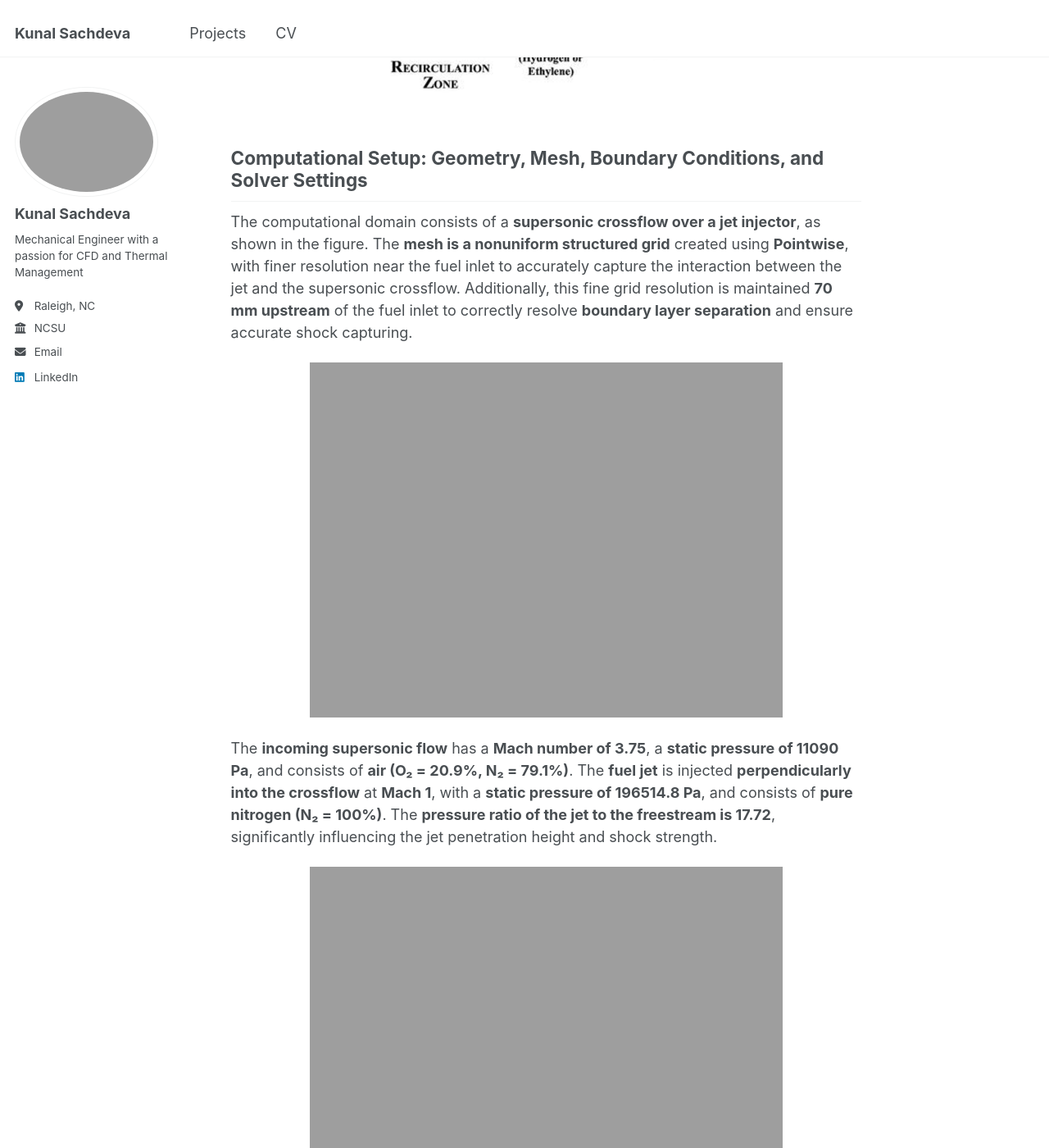
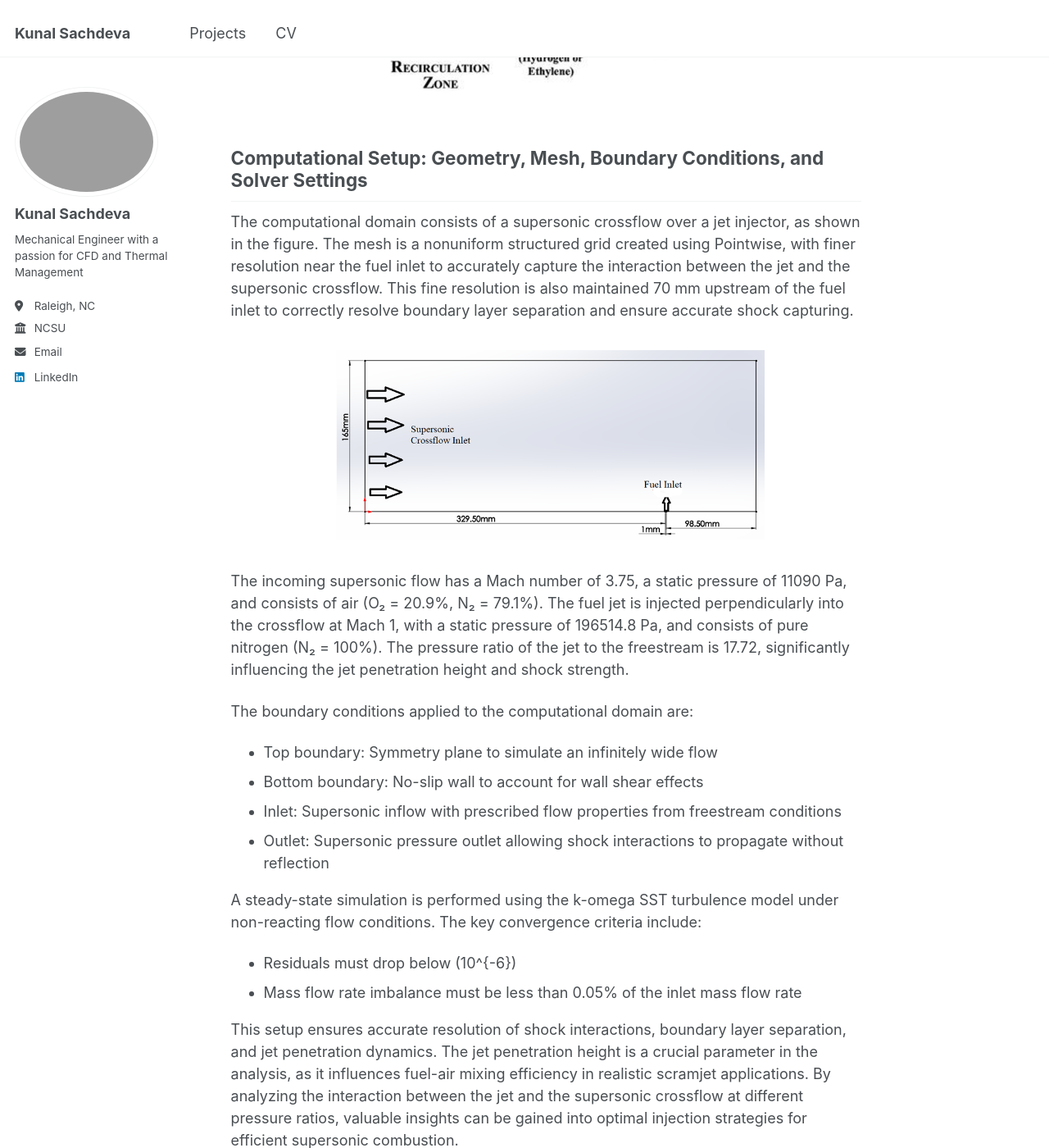
Before and after one commit to sachdevakunal/sachdevakunal.github.io, a Jekyll site: the page built from _projects/iit_kgp.md, in a window 1280 px wide and 1400 px high, scrolled down 2146 px. Shown: the whole window at 82% size. Built offline with Jekyll 4.4.1, drawn with Linux system fonts in a browser that asks for light colours; some of the changed text lies outside the part shown.

Commit message:
Update iit_kgp.md

```diff
--- a/_projects/iit_kgp.md
+++ b/_projects/iit_kgp.md
@@ -41,26 +41,22 @@ The penetration height of the jet depends on the jet-to-freestream momentum flux
 
 ## **Computational Setup: Geometry, Mesh, Boundary Conditions, and Solver Settings**
 
-The computational domain consists of a **supersonic crossflow over a jet injector**, as shown in the figure. The **mesh is a nonuniform structured grid** created using **Pointwise**, with finer resolution near the fuel inlet to accurately capture the interaction between the jet and the supersonic crossflow. Additionally, this fine grid resolution is maintained **70 mm upstream** of the fuel inlet to correctly resolve **boundary layer separation** and ensure accurate shock capturing.
+The computational domain consists of a supersonic crossflow over a jet injector, as shown in the figure. The mesh is a nonuniform structured grid created using Pointwise, with finer resolution near the fuel inlet to accurately capture the interaction between the jet and the supersonic crossflow. This fine resolution is also maintained 70 mm upstream of the fuel inlet to correctly resolve boundary layer separation and ensure accurate shock capturing.
 
 <p align="center">
-  <img src="https://sachdevakunal.github.io/images/jisc/geometry.png" width="75%">
+  <img src="https://sachdevakunal.github.io/images/iit_kgp/geometry.png" width="75%">
 </p>
 
-The **incoming supersonic flow** has a **Mach number of 3.75**, a **static pressure of 11090 Pa**, and consists of **air (O₂ = 20.9%, N₂ = 79.1%)**. The **fuel jet** is injected **perpendicularly into the crossflow** at **Mach 1**, with a **static pressure of 196514.8 Pa**, and consists of **pure nitrogen (N₂ = 100%)**. The **pressure ratio of the jet to the freestream is 17.72**, significantly influencing the jet penetration height and shock strength.
+The incoming supersonic flow has a Mach number of 3.75, a static pressure of 11090 Pa, and consists of air (O₂ = 20.9%, N₂ = 79.1%). The fuel jet is injected perpendicularly into the crossflow at Mach 1, with a static pressure of 196514.8 Pa, and consists of pure nitrogen (N₂ = 100%). The pressure ratio of the jet to the freestream is 17.72, significantly influencing the jet penetration height and shock strength.
 
-<p align="center">
-  <img src="https://sachdevakunal.github.io/images/jisc/mesh.png" width="75%">
-</p>
+The boundary conditions applied to the computational domain are:
+- Top boundary: Symmetry plane to simulate an infinitely wide flow
+- Bottom boundary: No-slip wall to account for wall shear effects
+- Inlet: Supersonic inflow with prescribed flow properties from freestream conditions
+- Outlet: Supersonic pressure outlet allowing shock interactions to propagate without reflection
 
-The **boundary conditions** applied to the computational domain are:
-- **Top boundary:** Symmetry plane (to simulate an infinitely wide flow)
-- **Bottom boundary:** No-slip wall (to account for wall shear effects)
-- **Inlet:** Supersonic inflow (prescribed flow properties from freestream conditions)
-- **Outlet:** Supersonic pressure outlet (allowing shock interactions to propagate without reflection)
+A steady-state simulation is performed using the k-omega SST turbulence model under non-reacting flow conditions. The key convergence criteria include:
+- Residuals must drop below \(10^{-6}\)
+- Mass flow rate imbalance must be less than 0.05% of the inlet mass flow rate
 
-For the **solver setup**, a **steady-state** simulation is performed using the **k-omega SST turbulence model** under **non-reacting flow conditions**. The key convergence criteria include:
-- **Residuals must drop below \(10^{-6}\)**
-- **Mass flow rate imbalance must be less than 0.05%** of the inlet mass flow rate
-
-This setup ensures accurate resolution of **shock interactions, boundary layer separation, and jet penetration dynamics**. The **jet penetration height** is a crucial parameter in the analysis, as it influences **fuel-air mixing efficiency** in realistic scramjet applications. By analyzing the interaction between the jet and the supersonic crossflow at different pressure ratios, valuable insights can be gained into **optimal injection strategies for efficient supersonic combustion**.
+This setup ensures accurate resolution of shock interactions, boundary layer separation, and jet penetration dynamics. The jet penetration height is a crucial parameter in the analysis, as it influences fuel-air mixing efficiency in realistic scramjet applications. By analyzing the interaction between the jet and the supersonic crossflow at different pressure ratios, valuable insights can be gained into optimal injection strategies for efficient supersonic combustion.
```
